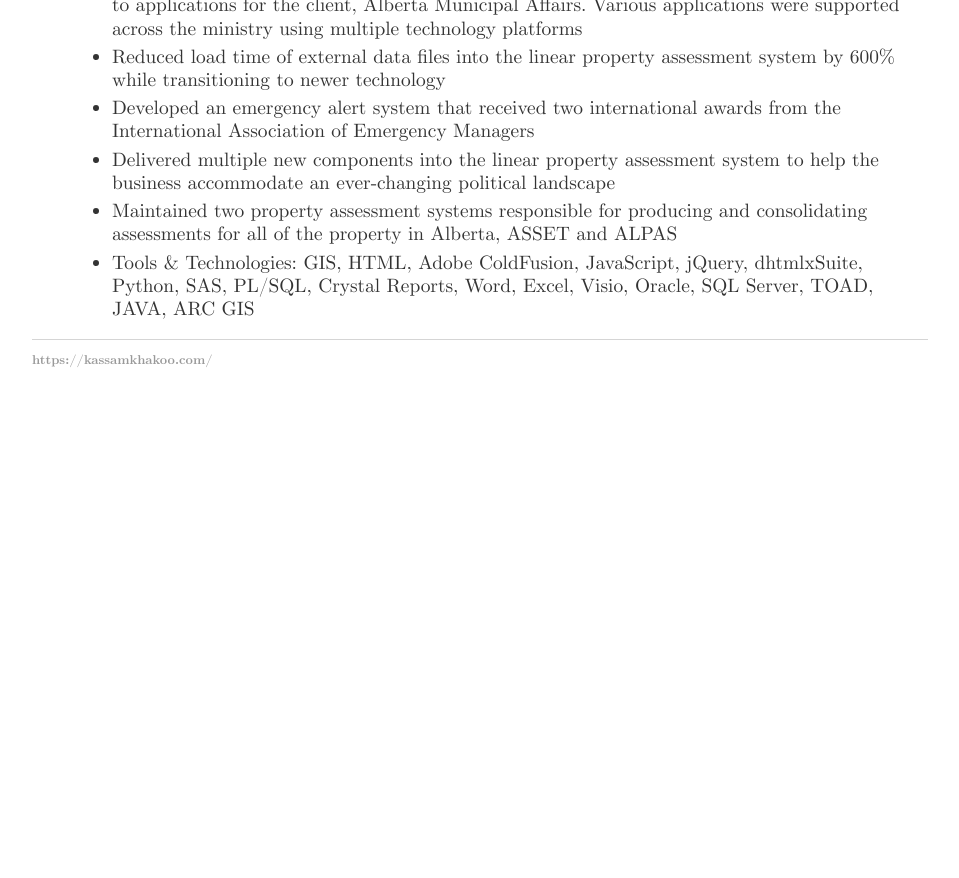
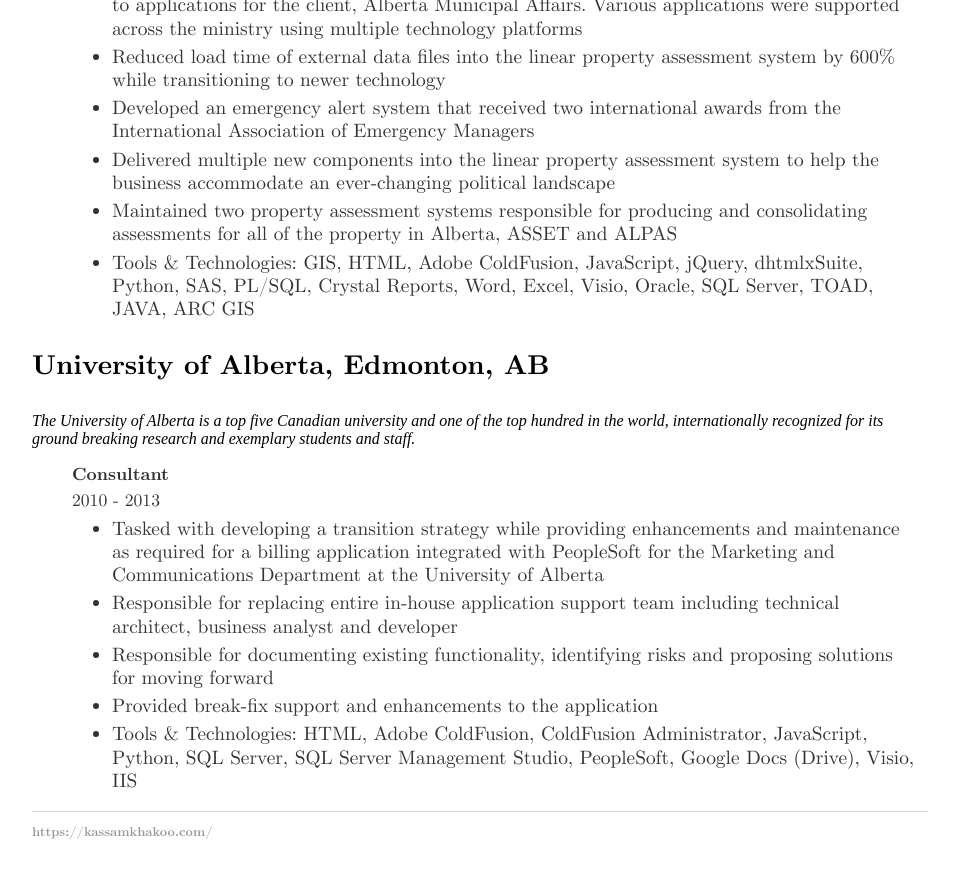
Before and after one commit to kassamkhakoo/kassamkhakoo.github.io, a Jekyll site: the page built from cv/index.html, in a window 1280 px wide and 900 px high, scrolled down 4178 px. Shown: the top 878 px of the window, without its empty margins (160-1119 px from the left). Built offline with Jekyll 4.4.1, drawn with Linux system fonts in a browser that asks for light colours; before the commit the page ends 4606 px from its top, so only the background shows below that.

Commit message:
Update index.html
added u of a experience

```diff
--- a/cv/index.html
+++ b/cv/index.html
@@ -75,7 +75,7 @@
 					<li>Tools & Technologies:  Word, Excel, Visio, Oracle, TOAD, Cognos Express, Report Studio, Query Studio, WebLogic, JIRA</li>
 				</ul>
 			</li>
-			<li>Defined requirements, specifications, and process enhancements to deliver a grant management system for a gas tank remediation program managing $90 million in provincial funds.  Client moved from a system that required technical staff to manage remediation in an end of support application with finance exporting data to Excel to a system that allowed the entire team managed technical, financial, and reporting aspects in a web-based application that interfaced with the ministry’s IMAGIS payment system</li>
+			<li>Defined requirements, specifications, and process enhancements to deliver a grant management system for a gas tank remediation program managing $90 million in provincial funds.  Client moved from a system that required technical staff to manage remediation in an end of support application with finance exporting data to Excel to a system that allowed the entire team managed technical, financial, and reporting aspects in a web-based application that interfaced with the ministry’s IMAGIS payment system
 				<ul style="list-style-type:circle">
 					<li>Resulted in increased accuracy of financial bookkeeping</li>
 					<li>Reduced manual handoffs between technical and finance team</li>
@@ -83,7 +83,7 @@
 					<li>Tools & Technologies:  Word, Excel, Visio, Oracle, TOAD, Cognos Express, Report Studio, Query Studio, WebLogic, JIRA</li>
 				</ul>
 			</li>
-			<li>Primary business analyst responsible for defining requirements and specifications for all enhancements to and maintenance of: </li>
+			<li>Primary business analyst responsible for defining requirements and specifications for all enhancements to and maintenance of:
 				<ul style="list-style-type:circle">
 					<li>All business applications in the Assessment Services Branch used to manage assessments, equalization calculations for education levies, and CRLs for all property in the province including ASSET and ALPAS</li>
 					<li>Multiple applications in the Public Safety Division including the Tank Site Remediation System and Public Safety Payment Application System</li>
@@ -117,4 +117,17 @@
 			<li>Tools & Technologies: GIS, HTML, Adobe ColdFusion, JavaScript, jQuery, dhtmlxSuite, Python, SAS, PL/SQL, Crystal Reports, Word, Excel, Visio, Oracle, SQL Server, TOAD, JAVA, ARC GIS</li>
 		</ul>
 	</ul> <!-- end of list for Fujitsu -->
+	<h3>University of Alberta, Edmonton, AB</h3>
+	<em>The University of Alberta is a top five Canadian university and one of the top hundred in the world, internationally recognized for its ground breaking research and exemplary students and staff.</em>
+	<ul>
+		<li> <b>Consultant</b></li>
+		2010 - 2013
+		<ul style="list-style-type:disc">
+			<li>Tasked with developing a transition strategy while providing enhancements and maintenance as required for a billing application integrated with PeopleSoft for the Marketing and Communications Department at the University of Alberta</li>
+			<li>Responsible for replacing entire in-house application support team including technical architect, business analyst and developer</li>
+			<li>Responsible for documenting existing functionality, identifying risks and proposing solutions for moving forward</li>
+			<li>Provided break-fix support and enhancements to the application</li>
+			<li>Tools & Technologies: HTML, Adobe ColdFusion, ColdFusion Administrator, JavaScript, Python, SQL Server, SQL Server Management Studio, PeopleSoft, Google Docs (Drive), Visio, IIS</li>
+		</ul>
+	</ul> <!-- end of list for U of A -->
 </div><!-- /.blurb -->
```
